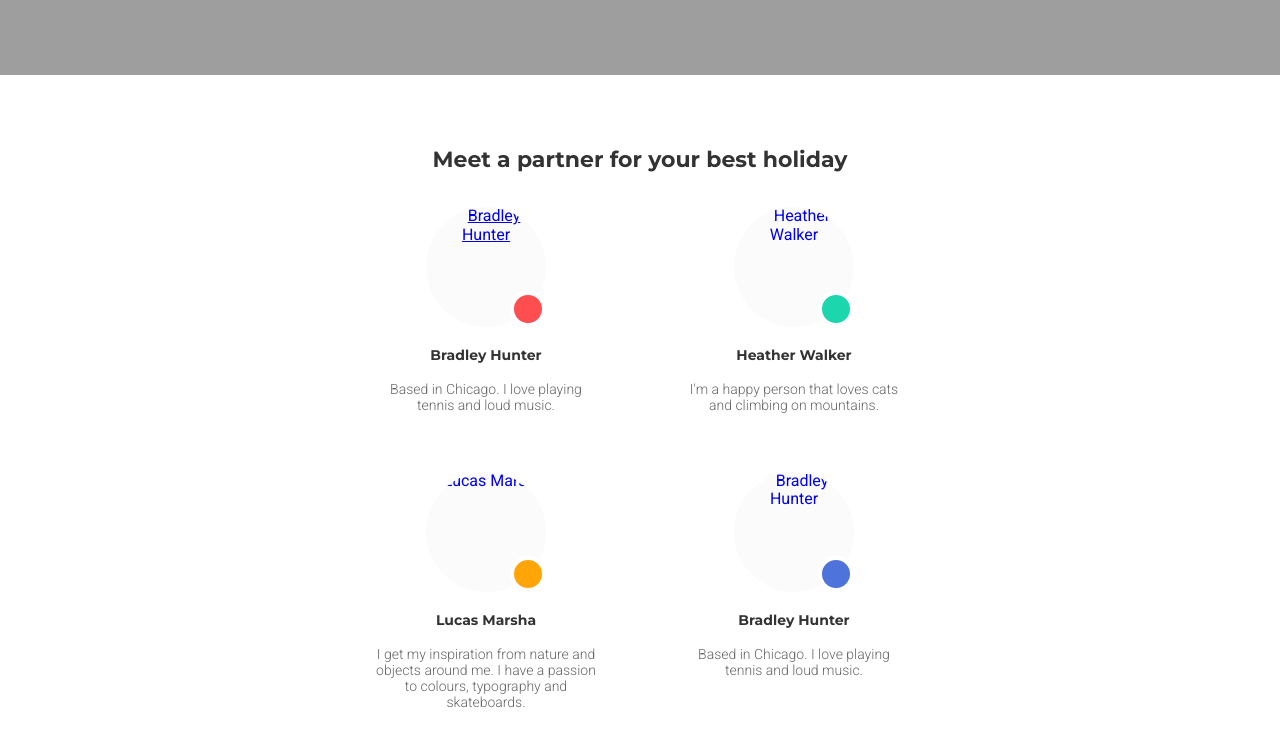
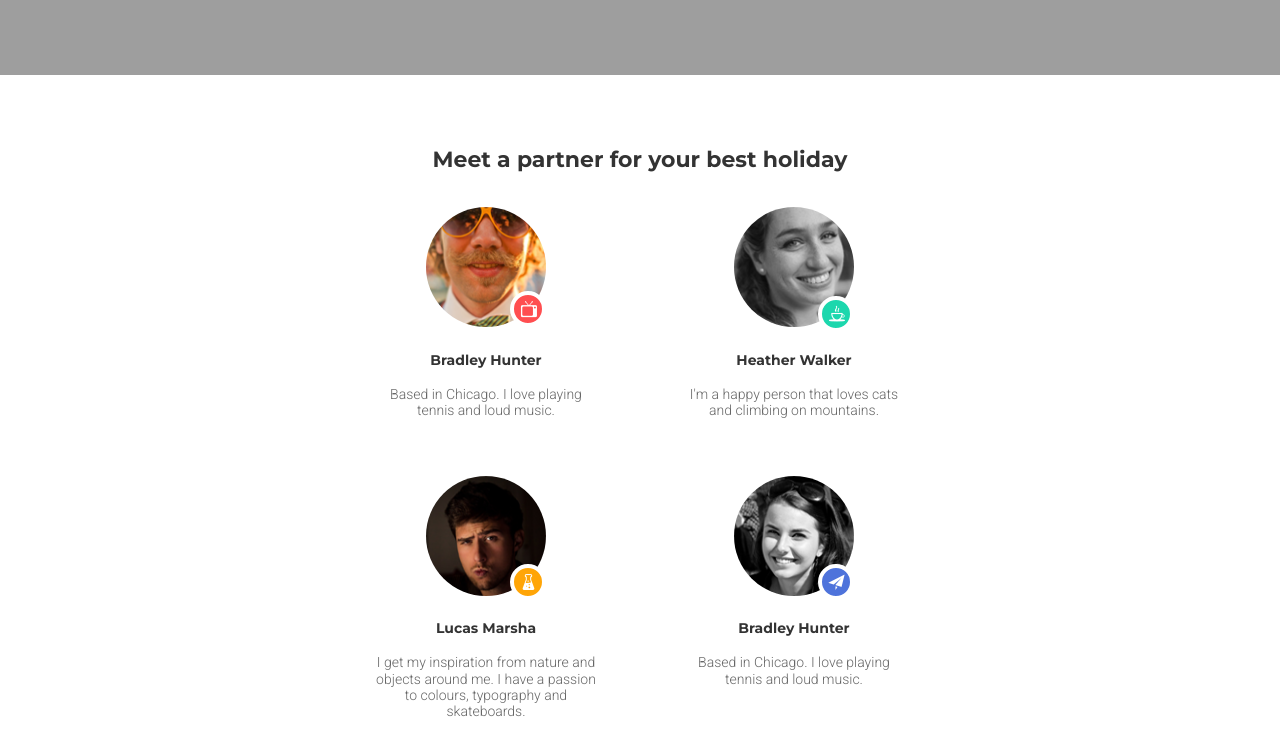
Before and after one commit to svogk/goit-fe-course, a plain HTML site: page html-css/module-08/index.html in a window 1280 px wide. Shown: the part 625-1370 px from the top of the page. Drawn offline with Linux system fonts and the light colour scheme; the site is published under a folder, as on GitHub Pages, so addresses that start at the root find nothing.

Commit message:
edit link

```diff
--- a/html-css/module-08/css/styles.css
+++ b/html-css/module-08/css/styles.css
@@ -200,22 +200,22 @@ img {
 }
 
 .partner-tv-icon::after {
-  background-image: url(/img/icons/tv.png);
+  background-image: url(../img/icons/tv.png);
   background-color: #ff4e50;
 }
 
 .partner-cup-icon::after {
-  background-image: url(/img/icons/cup.png);
+  background-image: url(../img/icons/cup.png);
   background-color: #1cd7ad;
 }
 
 .partner-glass-icon::after {
-  background-image: url(/img/icons/glass.png);
+  background-image: url(../img/icons/glass.png);
   background-color: #ffa507;
 }
 
 .partner-telegram-icon::after {
-  background-image: url(/img/icons/telegram.png);
+  background-image: url(../img/icons/telegram.png);
   background-color: #4e73db;
 }
 /* Icon on foto */
--- a/html-css/module-08/index.html
+++ b/html-css/module-08/index.html
@@ -40,7 +40,7 @@
           <li class="partner-item one">
             <a class="partner-foto partner-tv-icon" href="#">
               <img
-                src="/img/partners/Bradley_Hunter.png"
+                src="img/partners/Bradley_Hunter.png"
                 alt="Bradley Hunter"
                 width="122"
                 height="122"
@@ -56,7 +56,7 @@
             <a class="partner-foto partner-cup-icon" href="#">
               <img
                 class="partner-foto"
-                src="/img/partners/Heather_Walker.png"
+                src="img/partners/Heather_Walker.png"
                 alt="Heather Walker"
                 width="122"
                 height="122"
@@ -72,7 +72,7 @@
             <a class="partner-foto partner-glass-icon" href="#">
               <img
                 class="partner-foto"
-                src="/img/partners/Lucas_Marsha.png"
+                src="img/partners/Lucas_Marsha.png"
                 alt="Lucas Marsha"
                 width="122"
                 height="122"
@@ -89,7 +89,7 @@
             <a class="partner-foto partner-telegram-icon" href="#">
               <img
                 class="partner-foto"
-                src="/img/partners/Bradley_Hunter_girls.png"
+                src="img/partners/Bradley_Hunter_girls.png"
                 alt="Bradley Hunter"
                 width="122"
                 height="122"
```
